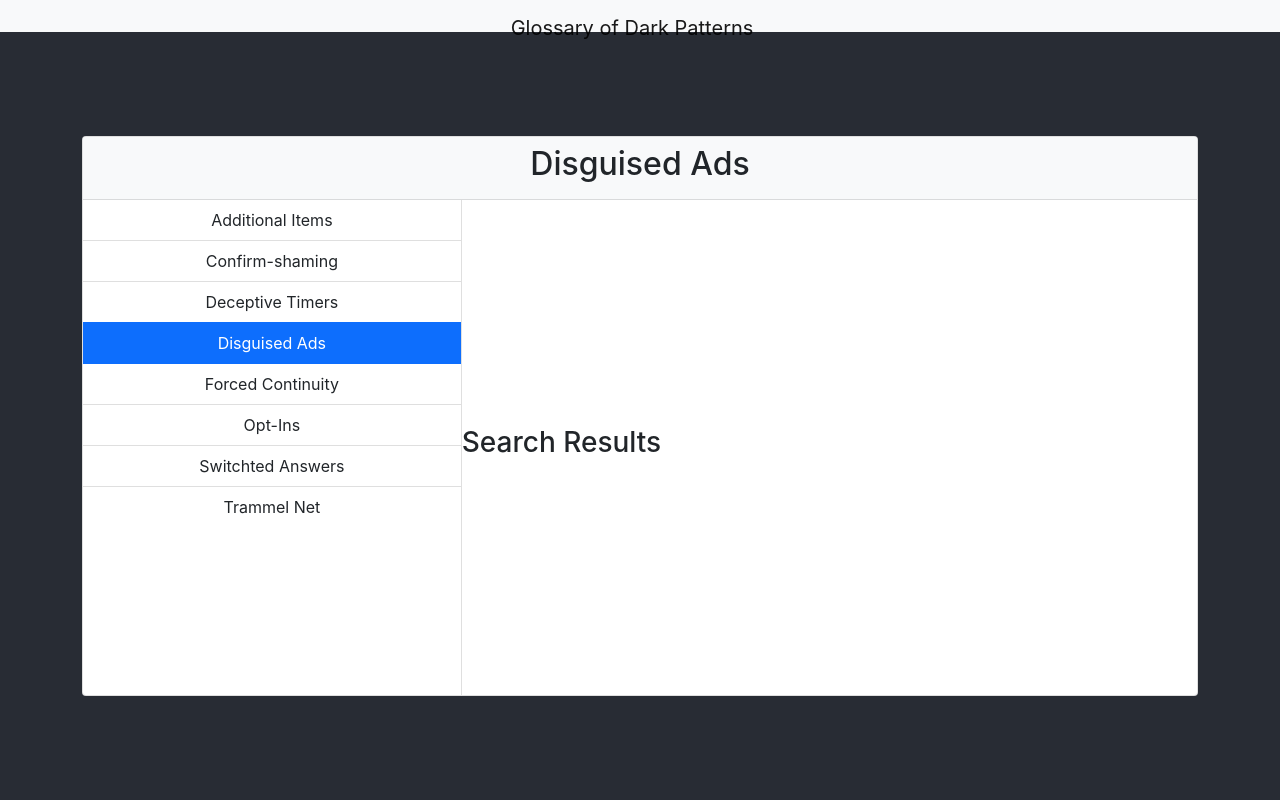
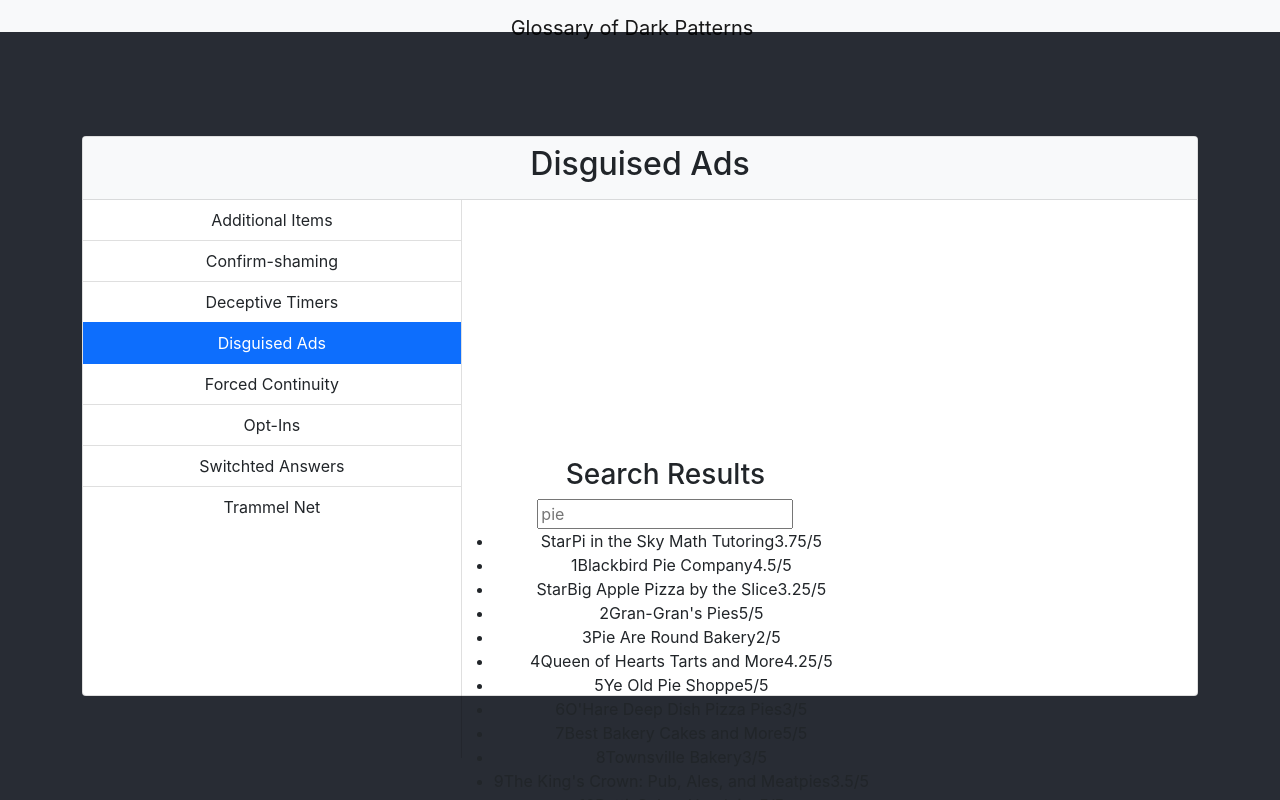
Before and after one commit to whysgai/dark-pattern-glossary, a React (Create React App) app: page / in a window 1280 px wide. Both pictures are taken after a click on the button "Disguised Ads". Shown: the top 800 px of the page. Built offline with nearby package versions, Linux system fonts and the light colour scheme.

Commit message:
feat: Add disguised ads entries

```diff
--- a/src/components/DisguisedAds.js
+++ b/src/components/DisguisedAds.js
@@ -1,9 +1,98 @@
 const DisguisedAds = () =>
     <div>
         <h3>Search Results</h3>
-        <div>
+        <label>
+            <input placeholder="pie"/>
+        </label>
+        <ul className="results-list">
+            <li className="result">
+                <span className="result-prefix">Star</span>
+                <span className="result-text">Pi in the Sky Math Tutoring</span>
+                <span>3.75/5</span>
+            </li>
+            <li className="result">
+                <span className="result-prefix">1</span>
+                <span className="result-text">Blackbird Pie Company</span>
+                <span>4.5/5</span>
+            </li>
+            <li className="result">
+                <span className="result-prefix">Star</span>
+                <span className="result-text">Big Apple Pizza by the Slice</span>
+                <span>3.25/5</span>
+            </li>
+            <li className="result">
+                <span className="result-prefix">2</span>
+                <span className="result-text">Gran-Gran's Pies</span>
+                <span>5/5</span>
+            </li>
+            <li className="result">
+                <span className="result-prefix">3</span>
+                <span className="result-text">Pie Are Round Bakery</span>
+                <span>2/5</span>
+            </li>
+            <li className="result">
+                <span className="result-prefix">4</span>
+                <span className="result-text">Queen of Hearts Tarts and More</span>
+                <span>4.25/5</span>
+            </li>
+            <li className="result">
+                <span className="result-prefix">5</span>
+                <span className="result-text">Ye Old Pie Shoppe</span>
+                <span>5/5</span>
+            </li>
+            <li className="result">
+                <span className="result-prefix">6</span>
+                <span className="result-text">O'Hare Deep Dish Pizza Pies</span>
+                <span>3/5</span>
+            </li>
+            <li className="result">
+                <span className="result-prefix">7</span>
+                <span className="result-text">Best Bakery Cakes and More</span>
+                <span>5/5</span>
+            </li>
+            <li className="result">
+                <span className="result-prefix">8</span>
+                <span className="result-text">Townsville Bakery</span>
+                <span>3/5</span>
+            </li>
+            <li className="result">
+                <span className="result-prefix">9</span>
+                <span className="result-text">The King's Crown: Pub, Ales, and Meatpies</span>
+                <span>3.5/5</span>
+            </li>
+            <li className="result">
+                <span className="result-prefix">10</span>
+                <span className="result-text">Patti-Cakes Handpies</span>
+                <span>5/5</span>
+            </li>
+            <li className="result">
+                <span className="result-prefix">11</span>
+                <span className="result-text">Easy As... Take and Bake Pies</span>
+                <span>4.25/5</span>
+            </li>
+            <li className="result">
+                <span className="result-prefix">12</span>
+                <span className="result-text">Piece of... Take and Bake Cakes</span>
+                <span>4.25/5</span>
+            </li>
+            <li className="result">
+                <span className="result-prefix">13</span>
+                <span className="result-text">Main Street Bakery</span>
+                <span>3.5/5</span>
+            </li>
+            <li className="result">
+                <span className="result-prefix">14</span>
+                <span className="result-text">Cameron's Confections</span>
+                <span>2.5/5</span>
+            </li>
+            <li className="result">
+                <span className="result-prefix">15</span>
+                <span className="result-text">Dessert Island</span>
+                <span>5/5</span>
+            </li>
 
-        </div>
+
+        </ul>
     </div>
 
 export default DisguisedAds;
```
